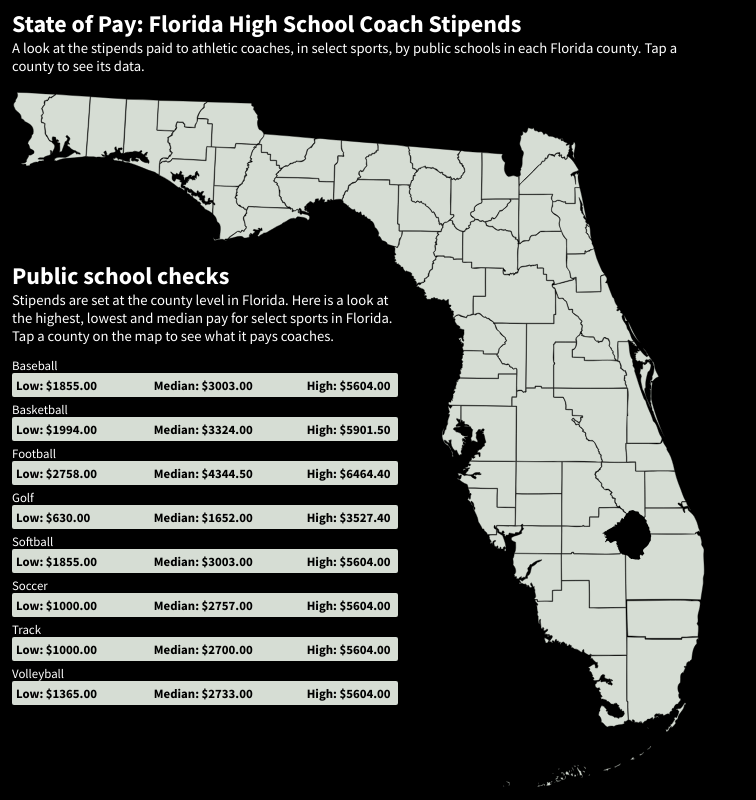
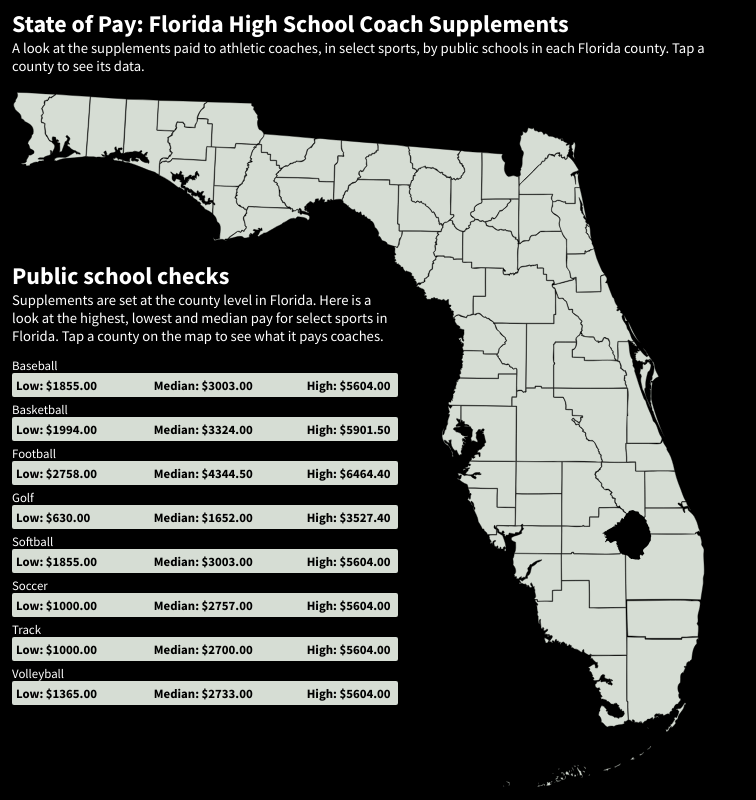
Before and after one commit to fredrickdye/jax-sandbox, a plain HTML site: page florida-high-school-coach-pay/index.html in a window 1280 px wide. Shown: the whole page, without its empty margins (0-756 px from the left). Drawn offline with nearby package versions, Linux system fonts and the light colour scheme.

Commit message:
Update index.html

```diff
--- a/florida-high-school-coach-pay/index.html
+++ b/florida-high-school-coach-pay/index.html
@@ -2,7 +2,7 @@
 <html>
 <head>
 	<meta charset="UTF-8">
-	<title>State of Pay: Florida High School Coach Stipends</title>
+	<title>State of Pay: Florida High School Coach Supplements</title>
 	<meta name="author" content="name">
 	<meta name="description" content="description here">
 	<meta name="keywords" content="keywords,here">
@@ -19,8 +19,8 @@ FIRST COLUMN - STATE OUTLINE
 —————————————————————————————————————————————————— -->
 <div id="statemap">
     <div class="chatter">
-         <h1>State of Pay: Florida High School Coach Stipends</h1>
-         <p>A look at the stipends paid to athletic coaches, in select sports, by public schools in each Florida county. Tap a county to see its data.</p>
+         <h1>State of Pay: Florida High School Coach Supplements</h1>
+         <p>A look at the supplements paid to athletic coaches, in select sports, by public schools in each Florida county. Tap a county to see its data.</p>
      </div>
 
 
@@ -178,7 +178,7 @@ SECOND COLUMN - INSET (chart, statemap divs moved below this)
  <div id="dpstatedets">
      <div id="det-preview" class="chatter textwhite" style="margin-top:12px;">
          <h1>Public school checks</h1>
-         <p>Stipends are set at the county level in Florida. Here is a look at the highest, lowest and median pay for select sports in Florida. Tap a county on the map to see what it pays coaches.</p>
+         <p>Supplements are set at the county level in Florida. Here is a look at the highest, lowest and median pay for select sports in Florida. Tap a county on the map to see what it pays coaches.</p>
 <div class="sport" style="margin-top:12px;">Baseball</div>
 <div class="sportpay">
     <div class="sportpaysub alpha">Low: $1855.00</div>
```
